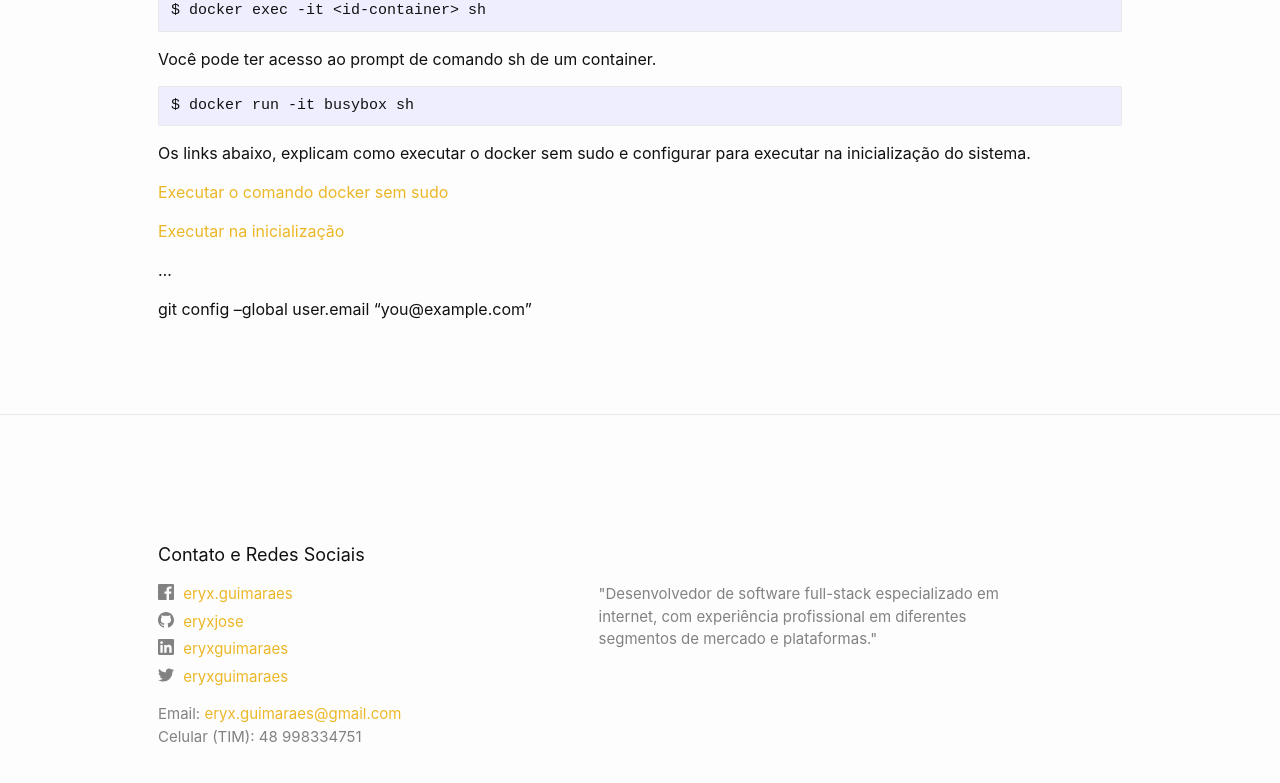
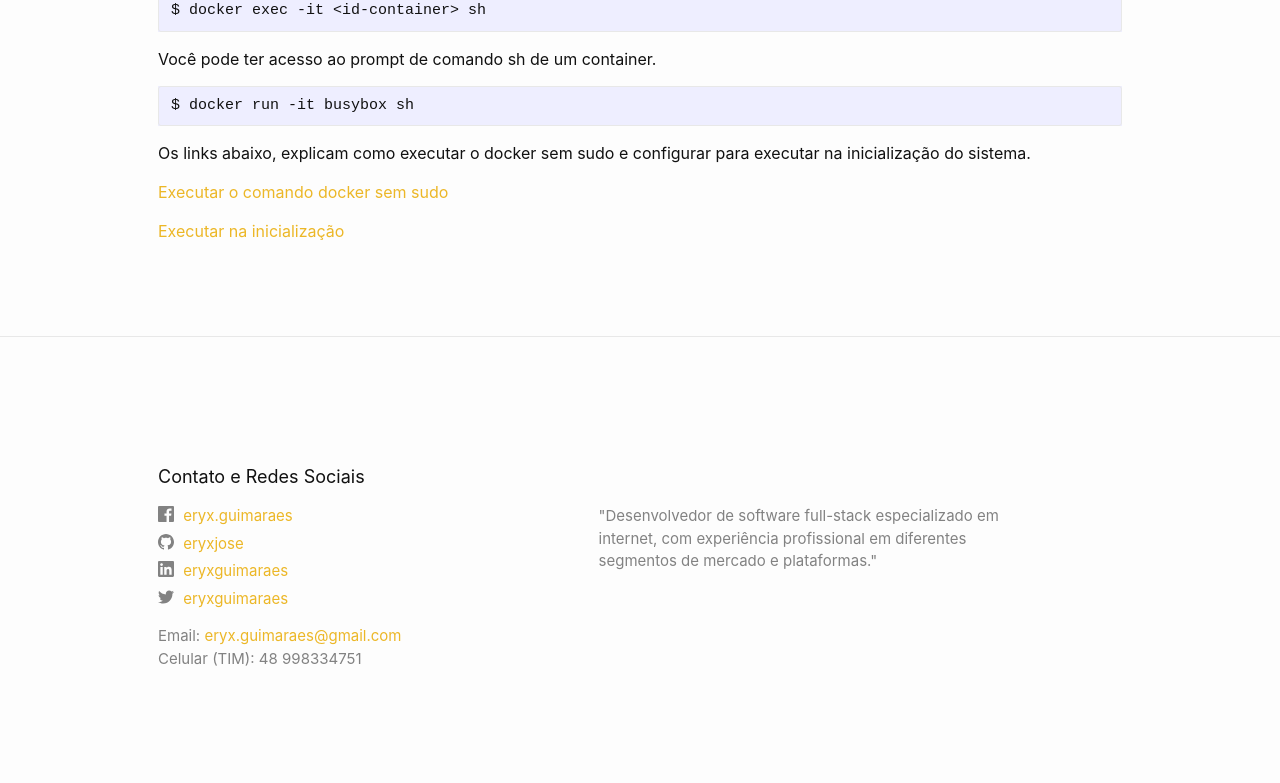
Before and after one commit to eryxjose/eryxjose.github.io, a Jekyll site: the page built from _posts/2020-26-12-instalando-docker-no-Linux-Ubuntu.md, in a window 1280 px wide and 900 px high, scrolled down 1521 px. Shown: the top 783 px of the window. Built offline with Jekyll 4.4.1, drawn with Linux system fonts in a browser that asks for light colours; comment, search, counter and statistics services are not loaded.

Commit message:
Ajuste conteúdo Instalando Docker no Linux Ubuntu

```diff
--- a/_posts/2020-26-12-instalando-docker-no-Linux-Ubuntu.md
+++ b/_posts/2020-26-12-instalando-docker-no-Linux-Ubuntu.md
@@ -71,7 +71,3 @@ Os links abaixo, explicam como executar o docker sem sudo e configurar para exec
 [Executar o comando docker sem sudo](https://docs.docker.com/install/linux/linux-postinstall/#manage-docker-as-a-non-root-user)
 
 [Executar na inicialização](https://docs.docker.com/install/linux/linux-postinstall/#configure-docker-to-start-on-boot)
-
-...
-
-git config --global user.email "you@example.com"
```
